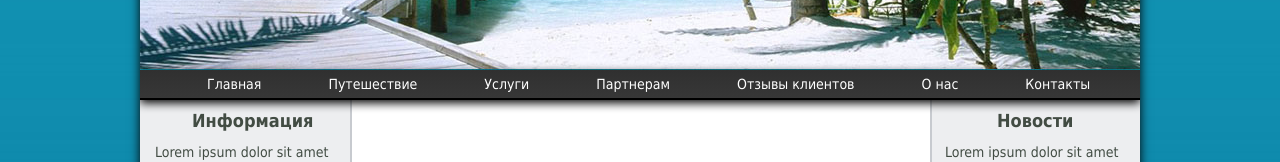
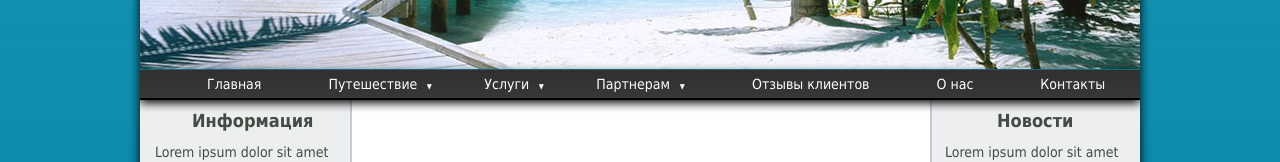
Before and after one commit to artyomrudavin/rudavin_html_4, a plain HTML site: page www.asia/index.html in a window 1280 px wide. Shown: the part 342-504 px from the top of the page. Drawn offline with Linux system fonts and the light colour scheme.

Commit message:
fixed menu punkt

```diff
--- a/www.asia/CSS/style.css
+++ b/www.asia/CSS/style.css
@@ -155,6 +155,15 @@ body {
 	background: #202020;
 }
 
+.menu .punkt > a {
+	padding-right: 15px;
+	background: url(../img/punkt.png) right 8px no-repeat;
+}
+
+.menu .margin {
+	margin-left: 52px;
+}
+
 .menu li a {
 	text-decoration: none;
 	line-height: 28px;
--- a/www.asia/index.html
+++ b/www.asia/index.html
@@ -38,7 +38,7 @@
 				<nav>
 					<ul class="menu">
 						<li><a href="#">Главная</a></li>
-						<li><a href="#">Путешествие</a>
+						<li class="punkt"><a href="#">Путешествие</a>
 							<ul class="submenu submenu1">
 								<li><a href="#">Путешествие 1</a></li>
 								<li><a href="#">Путешествие 2</a></li>
@@ -47,7 +47,7 @@
 								<li><a href="#">Путешествие 5</a></li>
 							</ul>
 						</li>
-						<li><a href="#">Услуги</a>
+						<li class="punkt margin"><a href="#">Услуги</a>
 							<ul class="submenu submenu2">
 								<li><a href="#">Услуга 1</a></li>
 								<li><a href="#">Услуга 2</a></li>
@@ -56,7 +56,7 @@
 								<li><a href="#">Услуга 5</a></li>
 							</ul>
 						</li>
-						<li><a href="#">Партнерам</a>
+						<li class="punkt margin"><a href="#">Партнерам</a>
 							<ul class="submenu submenu3">
 								<li><a href="#">Предложение 1</a></li>
 								<li><a href="#">Предложение 2</a></li>
```
